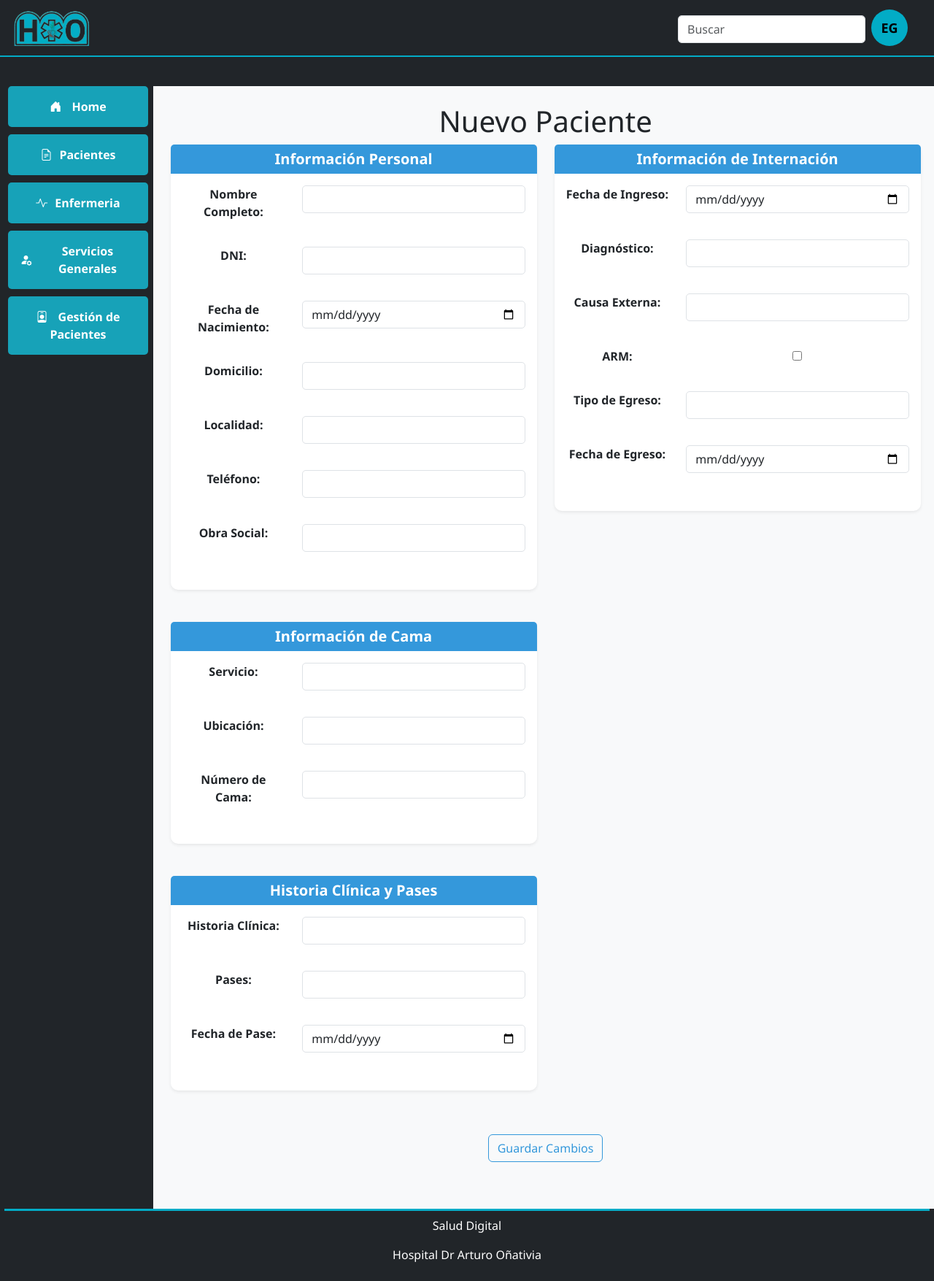
After one commit to EzeAleGuzman/Cambiando-Dash, a Django app: page /nuevopaciente/ in a window 1280 px wide. The commit adds this page. Shown: the whole page at 73% size. Run offline with Django 5.2, Linux system fonts and the light colour scheme.

Commit message:
agregocrearpacientecon vista

```diff
--- a/pacientes/forms.py
+++ b/pacientes/forms.py
@@ -67,11 +67,11 @@ class PacienteForm(forms.ModelForm):
         widget=forms.Textarea(attrs={'class': 'form-control', 'rows': 3}),
         required=False
     )
-    arm = forms.CharField(
-        widget=forms.TextInput(attrs={'class': 'form-control'}),
-        max_length=100,
+    arm = forms.BooleanField(
+        widget=forms.CheckboxInput(attrs={'class': 'form-control'}),
         required=False
-    )
+        )
+
     tipo_egreso = forms.CharField(
         widget=forms.TextInput(attrs={'class': 'form-control'}),
         max_length=100,
--- a/pacientes/templates/editarpaciente.html
+++ b/pacientes/templates/editarpaciente.html
@@ -196,7 +196,8 @@
                             <div class="row mb-3">
                                 <div class="col-sm-4"><strong>ARM:</strong></div>
                                 <div class="col-sm-8">
-                                    <input type="text" class="form-control" name="arm" value="{{ paciente.arm }}">
+                                    <input type="checkbox" name="arm"
+                                           {% if paciente.arm %} checked="checked" {% endif %}>
                                 </div>
                             </div>
                             <div class="row mb-3">
--- /dev/null
+++ b/pacientes/templates/nuevopaciente.html
@@ -0,0 +1,280 @@
+{% extends 'base.html' %}
+
+{% block main_content %}
+<style>
+
+    body {
+        font-family: 'Segoe UI', Tahoma, Geneva, Verdana, sans-serif;
+        background-color: #f8f9fa;
+    }
+
+    .sidebar {
+        background-color: #2c3e50;
+        color: #ecf0f1;
+        min-height: 100vh;
+        padding-top: 20px;
+    }
+
+    .sidebar .nav-link {
+        color: #ecf0f1;
+        font-weight: 500;
+        padding: 10px 15px;
+        margin-bottom: 5px;
+        border-radius: 5px;
+        transition: all 0.3s ease;
+    }
+
+    .sidebar .nav-link:hover,
+    .sidebar .nav-link.active {
+        background-color: #34495e;
+        color: #3498db;
+    }
+
+    .sidebar-heading {
+        color: #3498db;
+        font-weight: 600;
+    }
+
+    .card {
+        border: none;
+        border-radius: 10px;
+        box-shadow: 0 0.5rem 1rem rgba(0, 0, 0, 0.15);
+        transition: all 0.3s ease;
+    }
+
+    .card:hover {
+        box-shadow: 0 1rem 2rem rgba(0, 0, 0, 0.15);
+    }
+
+    .card-header {
+        background-color: #3498db;
+        color: white;
+        border-bottom: none;
+        border-top-left-radius: 10px;
+        border-top-right-radius: 10px;
+    }
+
+    .card-title {
+        font-weight: 600;
+    }
+
+    main {
+        padding-top: 2rem;
+    }
+
+    .form-control {
+        border-radius: 5px;
+        box-shadow: none;
+    }
+
+    .form-control:focus {
+        border-color: #3498db;
+        box-shadow: 0 0 0 0.2rem rgba(52, 152, 219, 0.25);
+    }
+
+    .btn-outline-primary {
+        color: #3498db;
+        border-color: #3498db;
+    }
+
+    .btn-outline-primary:hover {
+        background-color: #3498db;
+        color: white;
+    }
+
+    h1.h2 {
+        color: #2c3e50;
+        font-weight: 600;
+    }
+
+    .row > div {
+        margin-bottom: 20px;
+    }
+
+    .btn-group {
+        margin-top: 1rem;
+    }
+
+    @media (max-width: 768px) {
+        .sidebar {
+            position: static;
+            height: auto;
+            padding-bottom: 20px;
+        }
+    }
+</style>
+
+<h1>Nuevo Paciente</h1>
+
+<form method="POST" action="{% url 'nuevopaciente' %}">
+    {% csrf_token %}
+
+    <div class="row">
+        <div class="col-md-6">
+            <div class="card mb-4 shadow-sm">
+                <div class="card-header">
+                    <h5 class="card-title mb-0">Información Personal</h5>
+                </div>
+                <div class="card-body">
+                    <div class="row mb-3">
+                        <div class="col-sm-4"><strong>Nombre Completo:</strong></div>
+                        <div class="col-sm-8">
+                            <input type="text" class="form-control" name="nombre_completo" value="{{ paciente.nombre_completo }}" required>
+                        </div>
+                    </div>
+                    <div class="row mb-3">
+                        <div class="col-sm-4"><strong>DNI:</strong></div>
+                        <div class="col-sm-8">
+                            <input type="text" class="form-control" name="dni" value="{{ paciente.dni }}" required>
+                        </div>
+                    </div>
+                    <div class="row mb-3">
+                        <div class="col-sm-4"><strong>Fecha de Nacimiento:</strong></div>
+                        <div class="col-sm-8">
+                            <input type="date" class="form-control" name="fecha_nacimiento" value="{{ paciente.fecha_nacimiento }}" required>
+                        </div>
+                    </div>
+                    <div class="row mb-3">
+                        <div class="col-sm-4"><strong>Domicilio:</strong></div>
+                        <div class="col-sm-8">
+                            <input type="text" class="form-control" name="domicilio" value="{{ paciente.domicilio }}" required>
+                        </div>
+                    </div>
+                    <div class="row mb-3">
+                        <div class="col-sm-4"><strong>Localidad:</strong></div>
+                        <div class="col-sm-8">
+                            <input type="text" class="form-control" name="localidad" value="{{ paciente.localidad }}" required>
+                        </div>
+                    </div>
+                    <div class="row mb-3">
+                        <div class="col-sm-4"><strong>Teléfono:</strong></div>
+                        <div class="col-sm-8">
+                            <input type="text" class="form-control" name="telefono" value="{{ paciente.telefono }}" required>
+                        </div>
+                    </div>
+                    <div class="row mb-3">
+                        <div class="col-sm-4"><strong>Obra Social:</strong></div>
+                        <div class="col-sm-8">
+                            <input type="text" class="form-control" name="obra_social" value="{{ paciente.obra_social }}" required>
+                        </div>
+                    </div>
+                </div>
+            </div>
+        </div>
+
+        <div class="col-md-6">
+            <div class="card mb-4 shadow-sm">
+                <div class="card-header">
+                    <h5 class="card-title mb-0">Información de Internación</h5>
+                </div>
+                <div class="card-body">
+                    <div class="row mb-3">
+                        <div class="col-sm-4"><strong>Fecha de Ingreso:</strong></div>
+                        <div class="col-sm-8">
+                            <input type="date" class="form-control" name="fecha_ingreso" value="{{ paciente.fecha_ingreso }}" required>
+                        </div>
+                    </div>
+                    <div class="row mb-3">
+                        <div class="col-sm-4"><strong>Diagnóstico:</strong></div>
+                        <div class="col-sm-8">
+                            <input type="text" class="form-control" name="diagnostico" value="{{ paciente.diagnostico }}" required>
+                        </div>
+                    </div>
+                    <div class="row mb-3">
+                        <div class="col-sm-4"><strong>Causa Externa:</strong></div>
+                        <div class="col-sm-8">
+                            <input type="text" class="form-control" name="causa_externa" value="{{ paciente.causa_externa }}">
+                        </div>
+                    </div>
+                    <div class="row mb-3">
+                        <div class="col-sm-4"><strong>ARM:</strong></div>
+                        <div class="col-sm-8">
+                            <input type="checkbox" name="arm"
+                                   {% if paciente.arm %} checked="checked" {% endif %}>
+                        </div>
+                    </div>
+
+                    <div class="row mb-3">
+                        <div class="col-sm-4"><strong>Tipo de Egreso:</strong></div>
+                        <div class="col-sm-8">
+                            <input type="text" class="form-control" name="tipo_egreso" value="{{ paciente.tipo_egreso }}">
+                        </div>
+                    </div>
+                    <div class="row mb-3">
+                        <div class="col-sm-4"><strong>Fecha de Egreso:</strong></div>
+                        <div class="col-sm-8">
+                            <input type="date" class="form-control" name="fecha_egreso" value="{{ paciente.fecha_egreso }}">
+                        </div>
+                    </div>
+                </div>
+            </div>
+        </div>
+    </div>
+
+    <div class="row">
+        <div class="col-md-6">
+            <div class="card mb-4 shadow-sm">
+                <div class="card-header">
+                    <h5 class="card-title mb-0">Información de Cama</h5>
+                </div>
+                <div class="card-body">
+                    <div class="row mb-3">
+                        <div class="col-sm-4"><strong>Servicio:</strong></div>
+                        <div class="col-sm-8">
+                            <input type="text" class="form-control" name="servicio" value="{{ paciente.obtener_info_cama.servicio }}">
+                        </div>
+                    </div>
+                    <div class="row mb-3">
+                        <div class="col-sm-4"><strong>Ubicación:</strong></div>
+                        <div class="col-sm-8">
+                            <input type="text" class="form-control" name="ubicacion" value="{{ paciente.obtener_info_cama.ubicacion }}">
+                        </div>
+                    </div>
+                    <div class="row mb-3">
+                        <div class="col-sm-4"><strong>Número de Cama:</strong></div>
+                        <div class="col-sm-8">
+                            <input type="text" class="form-control" name="numero_cama" value="{{ paciente.obtener_info_cama.numero }}">
+                        </div>
+                    </div>
+                </div>
+            </div>
+        </div>
+    </div>
+
+    <div class="row">
+        <div class="col-md-6">
+            <div class="card mb-4 shadow-sm">
+                <div class="card-header">
+                    <h5 class="card-title mb-0">Historia Clínica y Pases</h5>
+                </div>
+                <div class="card-body">
+                    <div class="row mb-3">
+                        <div class="col-sm-4"><strong>Historia Clínica:</strong></div>
+                        <div class="col-sm-8">
+                            <input type="text" class="form-control" name="historia_clinica" value="{{ paciente.historia_clinica }}">
+                        </div>
+                    </div>
+                    <div class="row mb-3">
+                        <div class="col-sm-4"><strong>Pases:</strong></div>
+                        <div class="col-sm-8">
+                            <input type="text" class="form-control" name="pases" value="{{ paciente.pases }}">
+                        </div>
+                    </div>
+                    <div class="row mb-3">
+                        <div class="col-sm-4"><strong>Fecha de Pase:</strong></div>
+                        <div class="col-sm-8">
+                            <input type="date" class="form-control" name="fecha_pase" value="{{ paciente.fecha_pase }}">
+                        </div>
+                    </div>
+                </div>
+            </div>
+        </div>
+    </div>
+
+    <div class="btn-group">
+        <button type="submit" class="btn btn-outline-primary">Guardar Cambios</button>
+    </div>
+</form>
+</form>
+
+{% endblock %}
--- a/pacientes/urls.py
+++ b/pacientes/urls.py
@@ -7,4 +7,5 @@ urlpatterns = [
     path('nuevopaciente/', views.nuevopaciente, name='nuevopaciente'),
     path('detallepaciente/<int:id>/', views.detallepaciente, name='detallepaciente'),
     path('editarpaciente/<int:id>/', views.editarpaciente, name='editarpaciente'),
+    path('registropaciente/', views.nuevopaciente, name='nuevopaciente'),
 ]
--- a/pacientes/views.py
+++ b/pacientes/views.py
@@ -38,30 +38,17 @@ def pacientesporservicio(request):
 
 def nuevopaciente(request):
     if request.method == 'POST':
-        # Crear un nuevo paciente
-        dni = request.POST.get('dni', None)
-        nombre = request.POST.get('nombre', None)
-        apellido = request.POST.get('apellido', None)
-        fecha_nacimiento = request.POST.get('fecha_nacimiento', None)
-        sexo = request.POST.get('sexo', None)
-        direccion = request.POST.get('direccion', None)
-        telefono = request.POST.get('telefono', None)
-        email = request.POST.get('email', None)
+        form = PacienteForm(request.POST)
+        if form.is_valid():
+            paciente = form.save()
+            return redirect('Pacientes')
+    else:
+        # Instanciar el formulario vacío
 
-        paciente = Paciente(
-            dni=dni,
-            nombre=nombre,
-            apellido=apellido,
-            fecha_nacimiento=fecha_nacimiento,
-            sexo=sexo,
-            direccion=direccion,
-            telefono=telefono,
-            email=email
-        )
-        paciente.save()
-        return render(request, 'nuevopaciente.html', {'paciente': paciente})
-    else:
-        return render(request, 'nuevopaciente.html', {'paciente': None})
+        form = PacienteForm()
+        print(form.errors)
+    return render(request, 'nuevopaciente.html', {'form': form})
+
 
 
 
```
Also changed, not shown: db.sqlite3.
